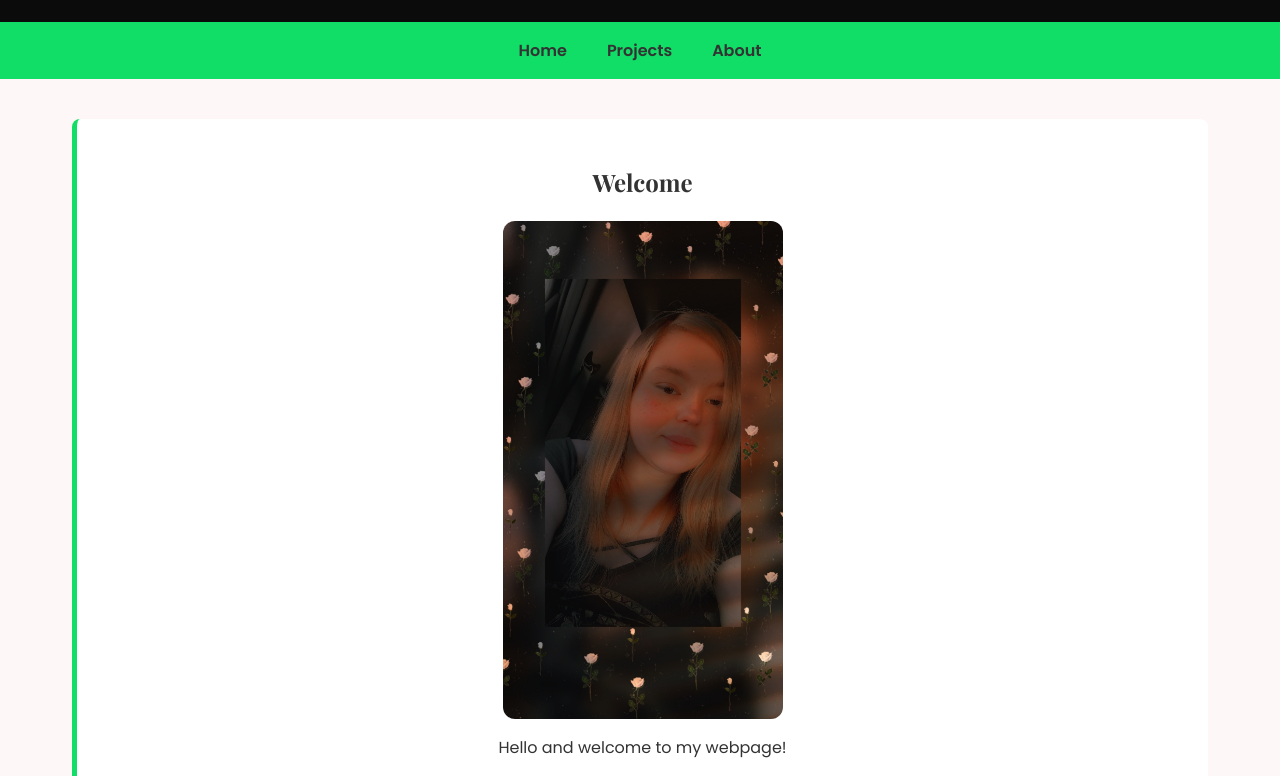
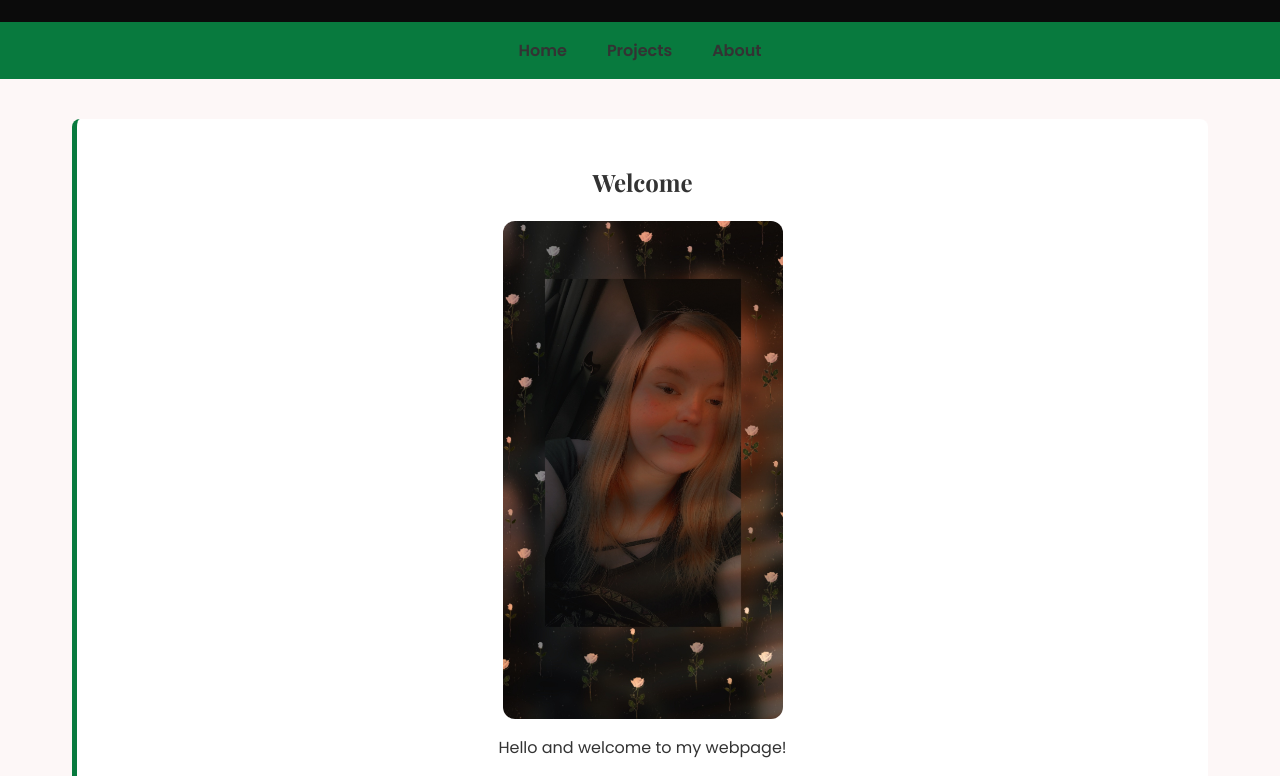
Before and after one commit to rose-boggs1023/Web-dev-project-2, a plain HTML site: page START_site/index.html in a window 1280 px wide. Shown: the part 100-876 px from the top of the page. Drawn offline with nearby package versions, Linux system fonts and the light colour scheme.

Commit message:
Update style.css

```diff
--- a/START_site/style.css
+++ b/START_site/style.css
@@ -2,12 +2,11 @@
 
 /* Color palette and spacing */
 :root {
-  --primary-color: #0b0b0b;
-  --secondary-color: #10de66;
-  --background-color: #fdf7f7;
-  --text-color: #333333;
-  --white: #ffffff;
-
+    --primary-color: #0b0b0b;
+    --secondary-color: #087a3e;
+    --background-color: #fdf7f7;
+    --text-color: #333333;
+    --white: #ffffff;
   --spacing: 8px;
 }
 
```
